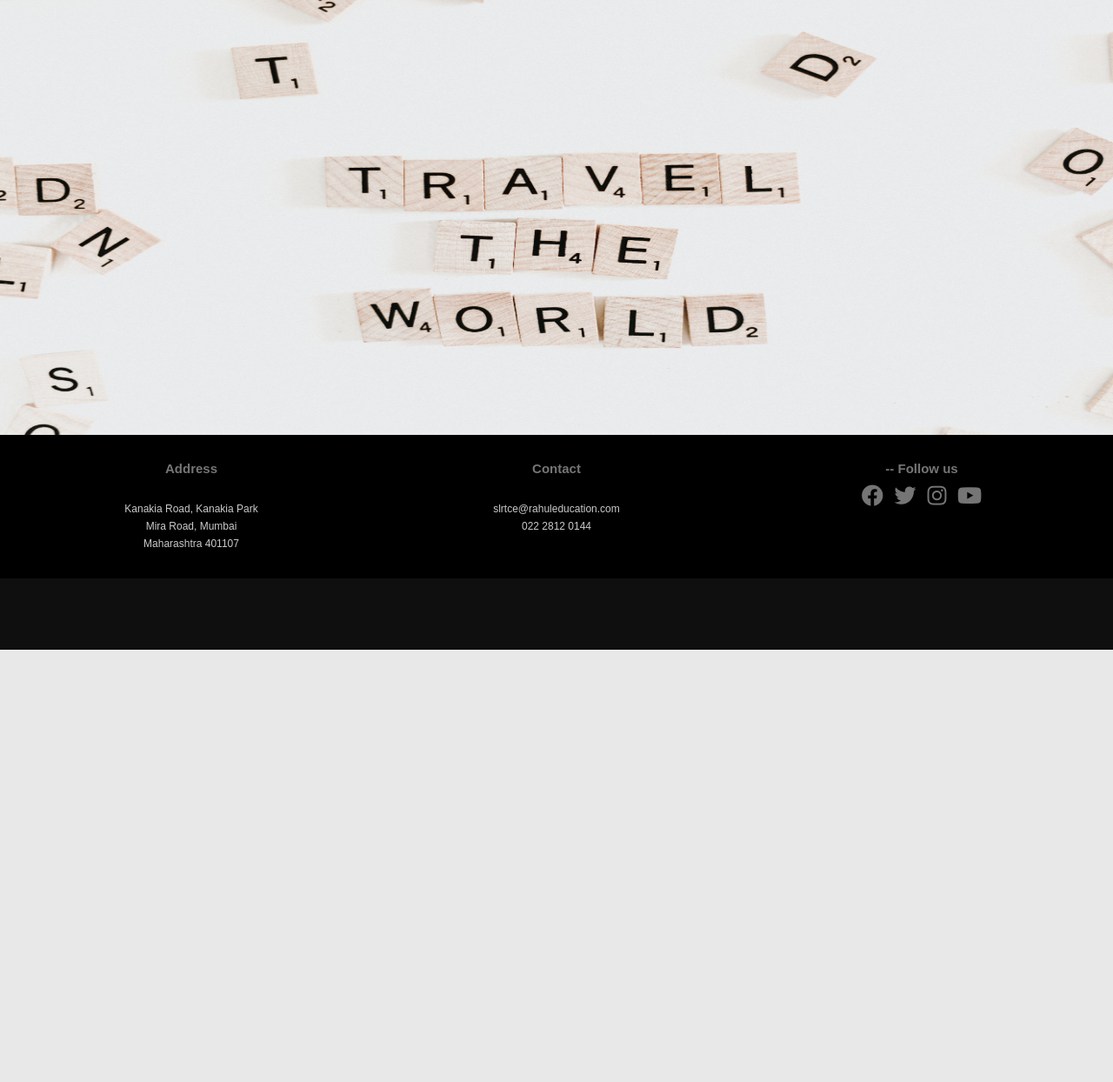
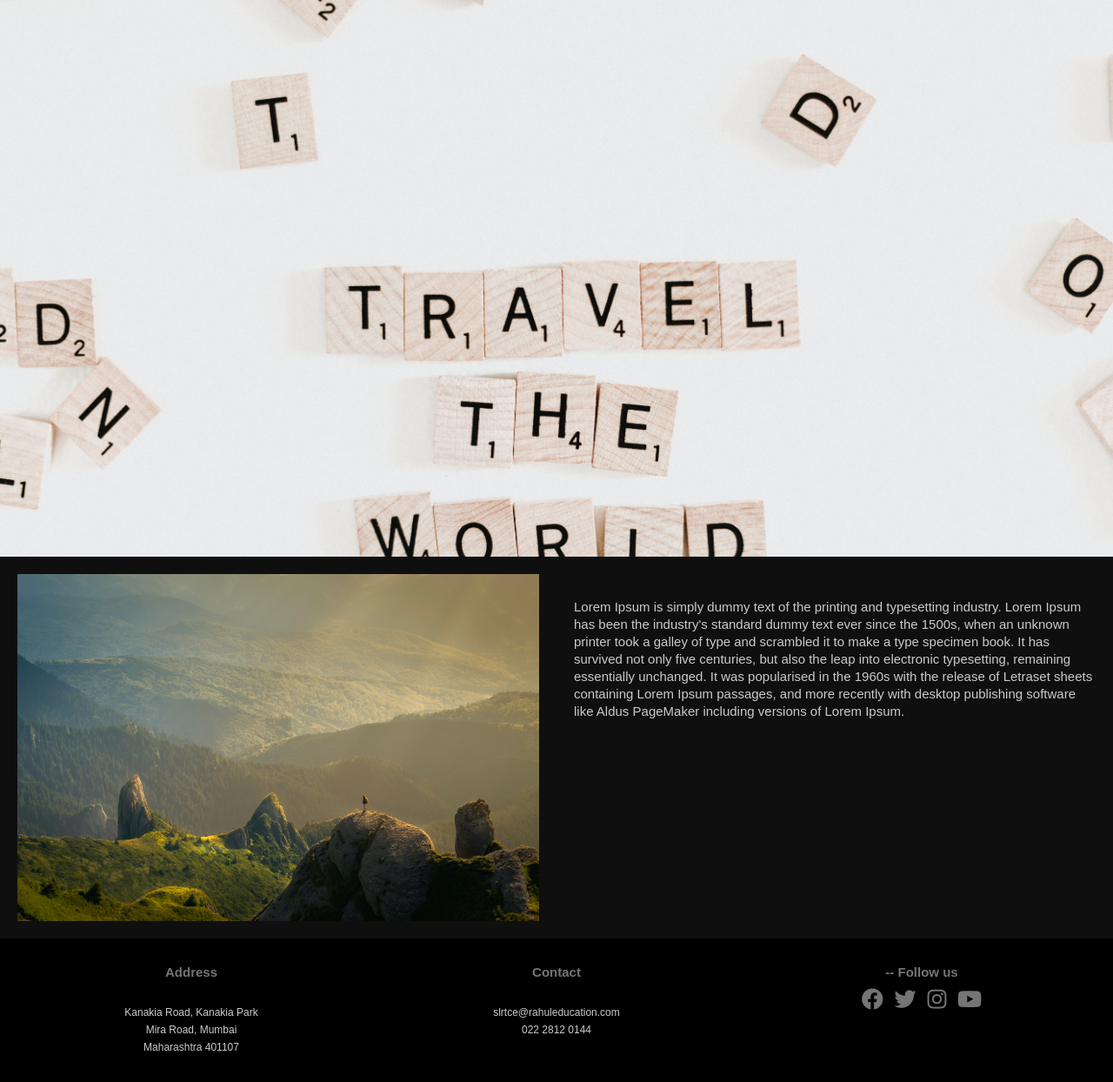
Before and after one commit to jashnimje/Adventour, a PHP site: page / in a window 1280 px wide. Shown: the part 53-1297 px from the top of the page at 87% size. Before the commit the page ends 800 px from the top, so only its background shows below. Run offline with PHP 8.4, Linux system fonts and the light colour scheme; some libraries are stand-ins or nearby versions.

Commit message:
slider changes

```diff
--- a/css/styles.css
+++ b/css/styles.css
@@ -220,6 +220,71 @@ button {
   }
 }
 
+/*  Homepage */
+
+.col1,
+.col2 {
+  grid-column: 2/12;
+}
+
+.col1,
+.col2 {
+  padding: 2rem;
+}
+
+.col1 img {
+  width: 100%;
+}
+
+/*Slider*/
+
+#slider {
+  overflow: hidden;
+}
+
+#slider figure {
+  position: relative;
+  width: 500%;
+  margin: 0;
+  left: 0;
+  animation: 10s slider infinite;
+}
+
+#slider figure img {
+  width: 20%;
+  float: left;
+}
+
+@keyframes slider {
+  0% {
+    left: 0;
+  }
+  20% {
+    left: 0;
+  }
+  25% {
+    left: -100%;
+  }
+  45% {
+    left: -100%;
+  }
+  50% {
+    left: -200%;
+  }
+  70% {
+    left: -200%;
+  }
+  75% {
+    left: -300%;
+  }
+  95% {
+    left: -300%;
+  }
+  100% {
+    left: -400%;
+  }
+}
+
 /* Explore Page */
 
 .explore-home {
@@ -342,6 +407,27 @@ button {
   padding: 3rem;
 }
 
+/* Blog */
+
+.image12 img {
+  border-top-right-radius: 5px;
+  border-top-left-radius: 5px;
+  width: 100%;
+}
+.title1 {
+  text-align: center;
+  margin-top: 10px;
+}
+.description {
+  text-align: center;
+  padding-top: 0px;
+  padding-bottom: 5px;
+}
+#button-style {
+  border-radius: 5px;
+  padding-top: 15px;
+}
+
 /* Contact Page*/
 
 .middle-container {
@@ -354,11 +440,15 @@ button {
 
 .contact-header {
   background-color: #000000;
-  height: 35vh;
+  height: 30vh;
   color: white;
   font-size: 2rem;
   text-align: center;
   padding: 3rem;
+}
+
+.contact-header h1 {
+  margin: 1.5rem;
 }
 
 .form-container {
@@ -508,6 +598,18 @@ p:before {
 }
 
 @media only screen and (min-width: 760px) {
+  #slider {
+    overflow: hidden;
+    height: 80vh;
+  }
+
+  .col1 {
+    grid-column: 1/7;
+  }
+  .col2 {
+    grid-column: 7/13;
+  }
+
   .burger,
   .navbar .closebtn {
     display: none;
@@ -586,74 +688,3 @@ p:before {
     grid-template-columns: repeat(4, 1fr);
   }
 }
-
-/*blog*/
-
-.image12 img {
-  border-top-right-radius: 5px;
-  border-top-left-radius: 5px;
-  width: 100%;
-}
-.title1 {
-  text-align: center;
-  margin-top: 10px;
-}
-.description {
-  text-align: center;
-  padding-top: 0px;
-  padding-bottom: 5px;
-}
-#button-style {
-  border-radius: 5px;
-  padding-top: 15px;
-}
-
-/*Slider*/
-
-#slider {
-  overflow: hidden;
-}
-
-#slider figure {
-  position: relative;
-  width: 500%;
-  margin: 0;
-  left: 0;
-  animation: 10s slider infinite;
-}
-
-#slider figure img {
-  width: 20%;
-  float: left;
-  height: 500px;
-}
-
-@keyframes slider {
-  0% {
-    left: 0;
-  }
-  20% {
-    left: 0;
-  }
-  25% {
-    left: -100%;
-  }
-  45% {
-    left: -100%;
-  }
-  50% {
-    left: -200%;
-  }
-  70% {
-    left: -200%;
-  }
-  75% {
-    left: -300%;
-  }
-  95% {
-    left: -300%;
-  }
-  100% {
-    left: -400%;
-  }
-}
--- a/index.php
+++ b/index.php
@@ -20,6 +20,19 @@
         </figure>
     </div>
   </div>
+
+  <div class="grid">
+    <div class="col1">
+      <img src="./assets/img/Slideshow/desk2.jpg" alt="">
+    </div>
+    <div class="col2">
+      <p>
+      Lorem Ipsum is simply dummy text of the printing and typesetting industry. Lorem Ipsum has been the industry's standard dummy text ever since the 1500s, when an unknown printer took a galley of type and scrambled it to make a type specimen book. It has survived not only five centuries, but also the leap into electronic typesetting, remaining essentially unchanged. It was popularised in the 1960s with the release of Letraset sheets containing Lorem Ipsum passages, and more recently with desktop publishing software like Aldus PageMaker including versions of Lorem Ipsum.
+    </p>
+  </div>
+
+  </div>
+
   <?php include './components/footer.php'; ?>
 </body>
 
```
